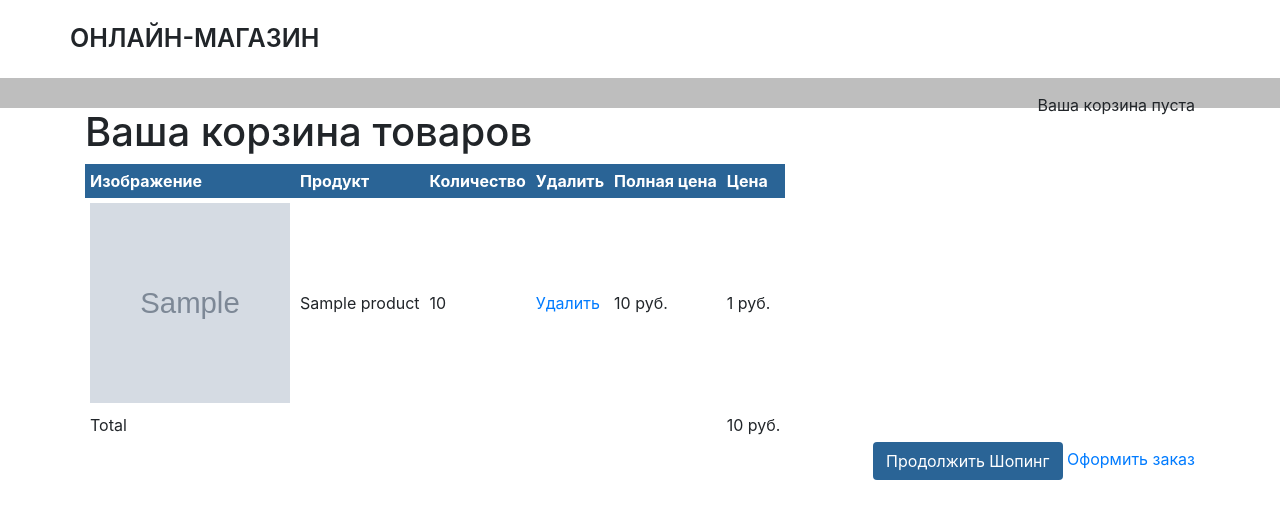
After one commit to MisterLenivec/django-online-store, a Django app: template cart/templates/cart/detail.html in a window 1280 px wide. The commit adds this page. Shown: the top 519 px of the page. Run offline with Django 3.2, Linux system fonts and the light colour scheme; the template is opened without the code that fills it: most values are stand-ins (such as "Sample title", 1, 10 or a date in 2020); grey boxes marked "Sample" are stand-in pictures; some libraries are stand-ins or nearby versions.

Commit message:
add cart-forms, templates, urls and modified cart/store views

```diff
--- /dev/null
+++ b/cart/templates/cart/detail.html
@@ -0,0 +1,48 @@
+{% extends "lenivastore/base.html" %}
+
+{% block title %}
+  Ваша корзина товаров
+{% endblock %}
+
+{% block content %}
+  <h1>Ваша корзина товаров</h1>
+  <table class="cart">
+    <thead>
+      <tr>
+        <th>Изображение</th>
+        <th>Продукт</th>
+        <th>Количество</th>
+        <th>Удалить</th>
+        <th>Полная цена</th>
+        <th>Цена</th>
+      </tr>
+    </thead>
+    <tbody>
+      {% for item in cart %}
+        {% with product=item.product %}
+          <tr>
+            <td>
+              <a href="{{ product.get_absolute_url }}">
+                <img src="{{ product.image.url }}" style="max-width: 200px; height: 200px; alt="" />
+              </a>
+            </td>
+            <td>{{ product.name }}</td>
+            <td>{{ item.quantity }}</td>
+            <td><a href="{% url 'cart:cart_remove' product.id %}">Удалить</a></td>
+            <td class="num">{{ item.price }} руб.</td>
+            <td class="num">{{ item.total_price }} руб.</td>
+          </tr>
+        {% endwith %}
+      {% endfor %}
+        <tr class="total">
+          <td>Total</td>
+          <td colspan="4"></td>
+          <td class="num">{{ cart.get_total_price }} руб.</td>
+        </tr>
+    </tbody>
+  </table>
+  <p class="text-right">
+    <a href="{% url 'lenivastore:product_list'%}" class="btn">Продолжить Шопинг</a>
+    <a href="#">Оформить заказ</a>
+  </p>
+{% endblock %}
--- a/lenivastore/templates/lenivastore/product/detail.html
+++ b/lenivastore/templates/lenivastore/product/detail.html
@@ -18,6 +18,11 @@
       <p class="price">
         {{ product.price }} руб.
       </p>
+      <form action="{% url 'cart:cart_add' product.id %}" method="post" class="add">
+        {{ cart_product_form }}
+        {% csrf_token %}
+        <input type="submit" value="Добавить в корзину">
+      </form>
       <span>
         {{ product.description | linebreaks}}
       </span>
--- a/lenivastore/templates/lenivastore/product/list.html
+++ b/lenivastore/templates/lenivastore/product/list.html
@@ -11,7 +11,7 @@
     <h3>Категории</h3>
     <ul>
       <li {% if not category %} class="selected" {% endif %}>
-        <a href="{% url "lenivastore:product_list" %}">Все</a>
+        <a href="{% url 'lenivastore:product_list' %}">Все</a>
       </li>
       {% for cat in categories %}
         <li {% if category.slug == cat.slug %} class="selected" {% endif %}>
```
Also changed, not shown: cart/forms.py (added, +9 -0 lines), cart/urls.py (added, +17 -0 lines), cart/views.py (+29 -2 lines), lenivastore/views.py (+6 -1 lines).
